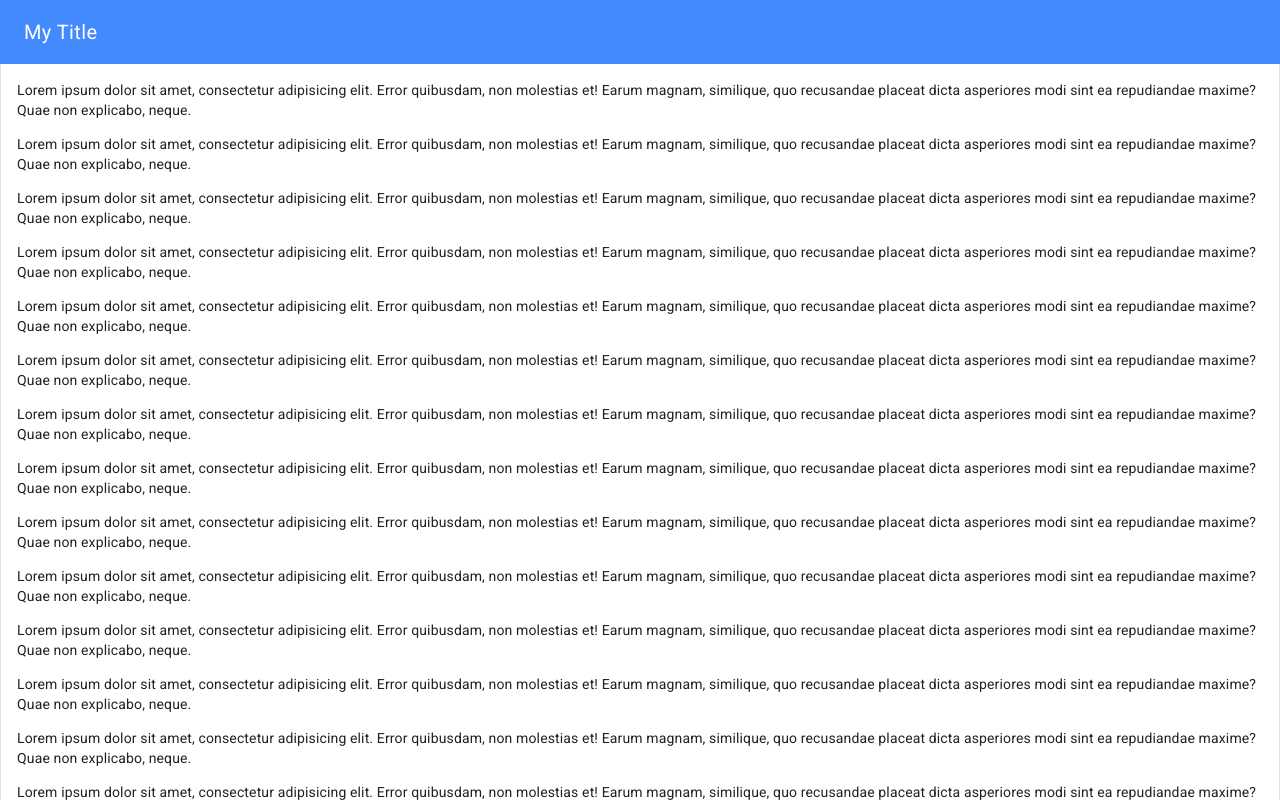
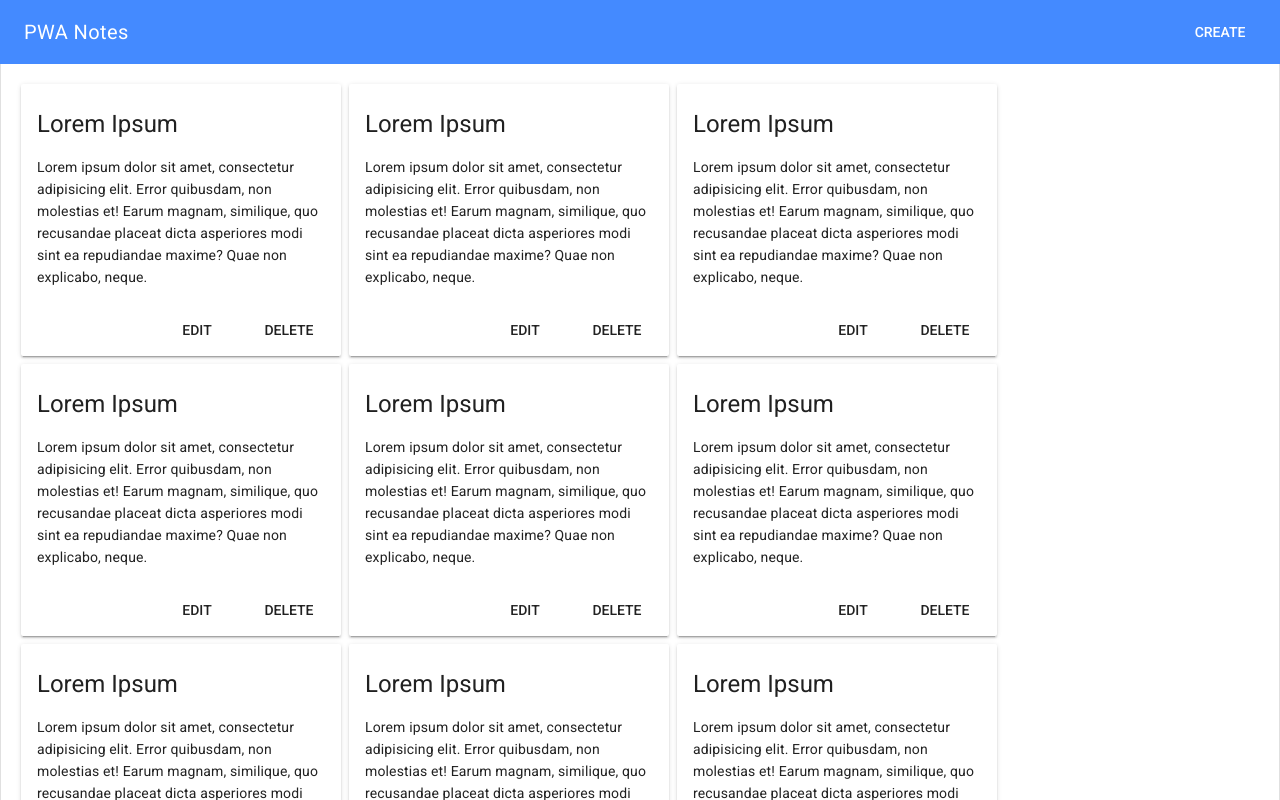
Before and after one commit to pfraces/pwa-notes, a Vue app: page / in a window 1280 px wide. Built offline with nearby package versions, Linux system fonts and the light colour scheme.

Commit message:
added layout improvements

```diff
--- a/public/index.html
+++ b/public/index.html
@@ -10,7 +10,7 @@
     />
     <link rel="icon" href="<%= BASE_URL %>favicon/favicon.ico" />
 
-    <title>PoC PWA</title>
+    <title>PWA Notes</title>
   </head>
 
   <body>
--- a/src/App.vue
+++ b/src/App.vue
@@ -1,57 +1,14 @@
 <template>
-  <div class="page-container">
-    <md-app md-waterfall md-mode="fixed">
-      <md-app-toolbar class="md-primary">
-        <span class="md-title">My Title</span>
-      </md-app-toolbar>
-
-      <md-app-content>
-        <p v-for="(item, index) in items" :key="index">{{ item.message }}</p>
-      </md-app-content>
-    </md-app>
-  </div>
+  <Layout />
 </template>
 
-<style scoped>
-.md-app {
-  max-height: 100vh;
-  border: 1px solid rgba(#000, 0.12);
-}
-</style>
-
 <script>
-const loremIpsum =
-  'Lorem ipsum dolor sit amet, consectetur adipisicing elit. Error quibusdam, non molestias et! Earum magnam, similique, quo recusandae placeat dicta asperiores modi sint ea repudiandae maxime? Quae non explicabo, neque.';
+import Layout from './components/Layout.vue';
 
 export default {
   name: 'App',
-  components: {},
-  data: function() {
-    return {
-      items: [
-        { message: loremIpsum },
-        { message: loremIpsum },
-        { message: loremIpsum },
-        { message: loremIpsum },
-        { message: loremIpsum },
-        { message: loremIpsum },
-        { message: loremIpsum },
-        { message: loremIpsum },
-        { message: loremIpsum },
-        { message: loremIpsum },
-        { message: loremIpsum },
-        { message: loremIpsum },
-        { message: loremIpsum },
-        { message: loremIpsum },
-        { message: loremIpsum },
-        { message: loremIpsum },
-        { message: loremIpsum },
-        { message: loremIpsum },
-        { message: loremIpsum },
-        { message: loremIpsum },
-        { message: loremIpsum }
-      ]
-    };
+  components: {
+    Layout
   }
 };
 </script>
--- /dev/null
+++ b/src/components/Board.vue
@@ -0,0 +1,62 @@
+<template>
+  <div>
+    <md-card md-with-hover v-for="(card, index) in cards" :key="index">
+      <md-card-header>
+        <div class="md-title">{{ card.title }}</div>
+      </md-card-header>
+
+      <md-card-content>{{ card.content }}</md-card-content>
+
+      <md-card-actions>
+        <md-button>Edit</md-button>
+        <md-button>Delete</md-button>
+      </md-card-actions>
+    </md-card>
+  </div>
+</template>
+
+<style scoped>
+.md-card {
+  width: 320px;
+  margin: 4px;
+  display: inline-block;
+  vertical-align: top;
+}
+</style>
+
+<script>
+const loremIpsum =
+  'Lorem ipsum dolor sit amet, consectetur adipisicing elit. Error quibusdam, non molestias et! Earum magnam, similique, quo recusandae placeat dicta asperiores modi sint ea repudiandae maxime? Quae non explicabo, neque.';
+
+export default {
+  name: 'App',
+  components: {},
+  data: function() {
+    return {
+      cards: [
+        { title: 'Lorem Ipsum', content: loremIpsum },
+        { title: 'Lorem Ipsum', content: loremIpsum },
+        { title: 'Lorem Ipsum', content: loremIpsum },
+        { title: 'Lorem Ipsum', content: loremIpsum },
+        { title: 'Lorem Ipsum', content: loremIpsum },
+        { title: 'Lorem Ipsum', content: loremIpsum },
+        { title: 'Lorem Ipsum', content: loremIpsum },
+        { title: 'Lorem Ipsum', content: loremIpsum },
+        { title: 'Lorem Ipsum', content: loremIpsum },
+        { title: 'Lorem Ipsum', content: loremIpsum },
+        { title: 'Lorem Ipsum', content: loremIpsum },
+        { title: 'Lorem Ipsum', content: loremIpsum },
+        { title: 'Lorem Ipsum', content: loremIpsum },
+        { title: 'Lorem Ipsum', content: loremIpsum },
+        { title: 'Lorem Ipsum', content: loremIpsum },
+        { title: 'Lorem Ipsum', content: loremIpsum },
+        { title: 'Lorem Ipsum', content: loremIpsum },
+        { title: 'Lorem Ipsum', content: loremIpsum },
+        { title: 'Lorem Ipsum', content: loremIpsum },
+        { title: 'Lorem Ipsum', content: loremIpsum },
+        { title: 'Lorem Ipsum', content: loremIpsum }
+      ]
+    };
+  }
+};
+</script>
--- /dev/null
+++ b/src/components/Layout.vue
@@ -0,0 +1,66 @@
+<template>
+  <div>
+    <md-app md-waterfall md-mode="fixed">
+      <md-app-toolbar class="md-primary">
+        <h3 class="md-title" style="flex: 1">PWA Notes</h3>
+        <md-button class="md-primary" @click="showDialog = true">Create</md-button>
+      </md-app-toolbar>
+
+      <md-app-content>
+        <Board />
+      </md-app-content>
+    </md-app>
+
+    <md-dialog :md-active.sync="showDialog">
+      <md-field>
+        <md-input placeholder="Title" v-model="newCard.title"></md-input>
+      </md-field>
+
+      <md-field>
+        <md-textarea placeholder="Content" v-model="newCard.content"></md-textarea>
+      </md-field>
+
+      <md-dialog-actions>
+        <md-button class="md-primary" @click="showDialog = false">Cancel</md-button>
+        <md-button class="md-primary" @click="showDialog = false">Save</md-button>
+      </md-dialog-actions>
+    </md-dialog>
+  </div>
+</template>
+
+<style scoped>
+.md-app {
+  max-height: 100vh;
+  border: 1px solid rgba(#000, 0.12);
+}
+
+.md-dialog /deep/ .md-dialog-container {
+  transform: none;
+  width: 370px;
+  padding: 10px;
+}
+
+.md-dialog /deep/ .md-textarea {
+  height: 160px;
+}
+</style>
+
+<script>
+import Board from './Board.vue';
+
+export default {
+  name: 'Layout',
+  components: {
+    Board
+  },
+  data: function() {
+    return {
+      showDialog: false,
+      newCard: {
+        title: '',
+        content: ''
+      }
+    };
+  }
+};
+</script>
```
